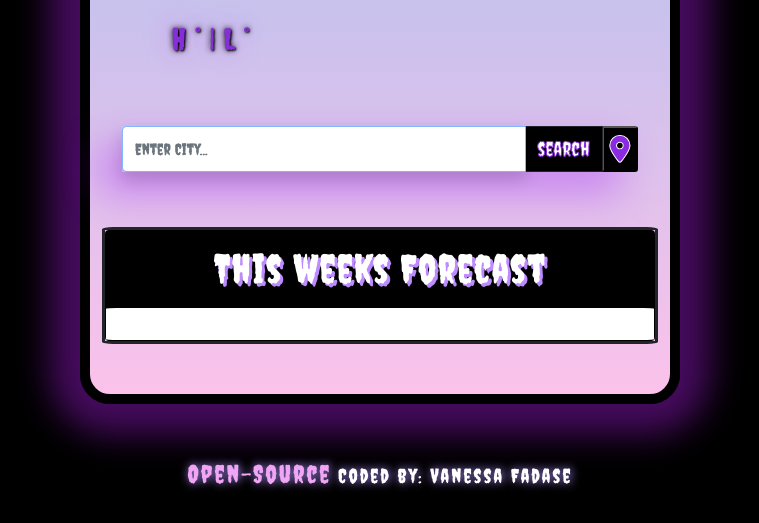
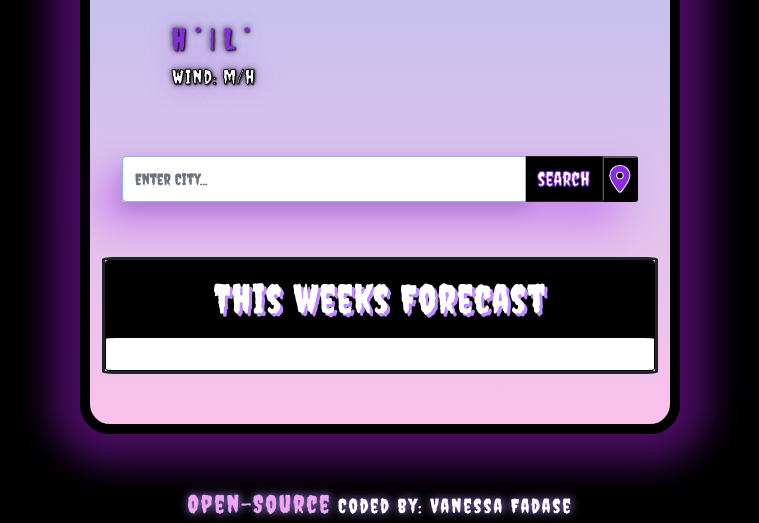
Before and after one commit to Ms-CodingPanda/Weather-app, a plain HTML site: page index.html in a window 1280 px wide. Shown: the part 329-852 px from the top of the page, without its empty margins (260-1019 px from the left). Before the commit the page ends 822 px from the top, so only its background shows below. Drawn offline with nearby package versions, Linux system fonts and the light colour scheme; no server answers.

Commit message:
Added wind speed api to HTML, CSS and JS

```diff
--- a/index.html
+++ b/index.html
@@ -46,6 +46,10 @@
             </div>
             <div class="col-4" id="weather-icon-name"></div>
           </div>
+          <div class="wind-speed">
+            Wind:
+            <span class="wind"></span> m/h
+          </div>
         </div>
         <br />
         <div class="citySearch">
--- a/src/script.js
+++ b/src/script.js
@@ -106,6 +106,9 @@ function cityTemp(response) {
   let LowElement = Math.round(response.data.main.temp_min);
   document.querySelector(".low").innerHTML = `${LowElement}`;
 
+  let windElement = Math.round(response.data.wind.speed);
+  document.querySelector(".wind").innerHTML = `${windElement}`;
+
   let weatherDescription = response.data.weather[0].main;
   document.querySelector(
     "#weather-icon-name"
--- a/src/style.css
+++ b/src/style.css
@@ -25,6 +25,7 @@ h2 {
   color: rgb(135, 46, 219);
   text-shadow: 1px 1px 2px black, 0 0 1em rgba(174, 28, 236, 0.4),
     0 0 0.2em black;
+  -webkit-text-stroke: 1px black;
 }
 a {
   font-size: 25px;
@@ -102,6 +103,14 @@ footer {
   margin-left: 75px;
   text-shadow: 5px 5px rgb(172, 142, 252);
 }
+
+.wind-speed {
+  color: #ffff;
+  font-size: 20px;
+  text-shadow: rgb(135, 46, 219) 1px 2 10px;
+  -webkit-text-stroke: 1px black;
+}
+
 .btn {
   font-size: 20px;
   background-color: black;
```
